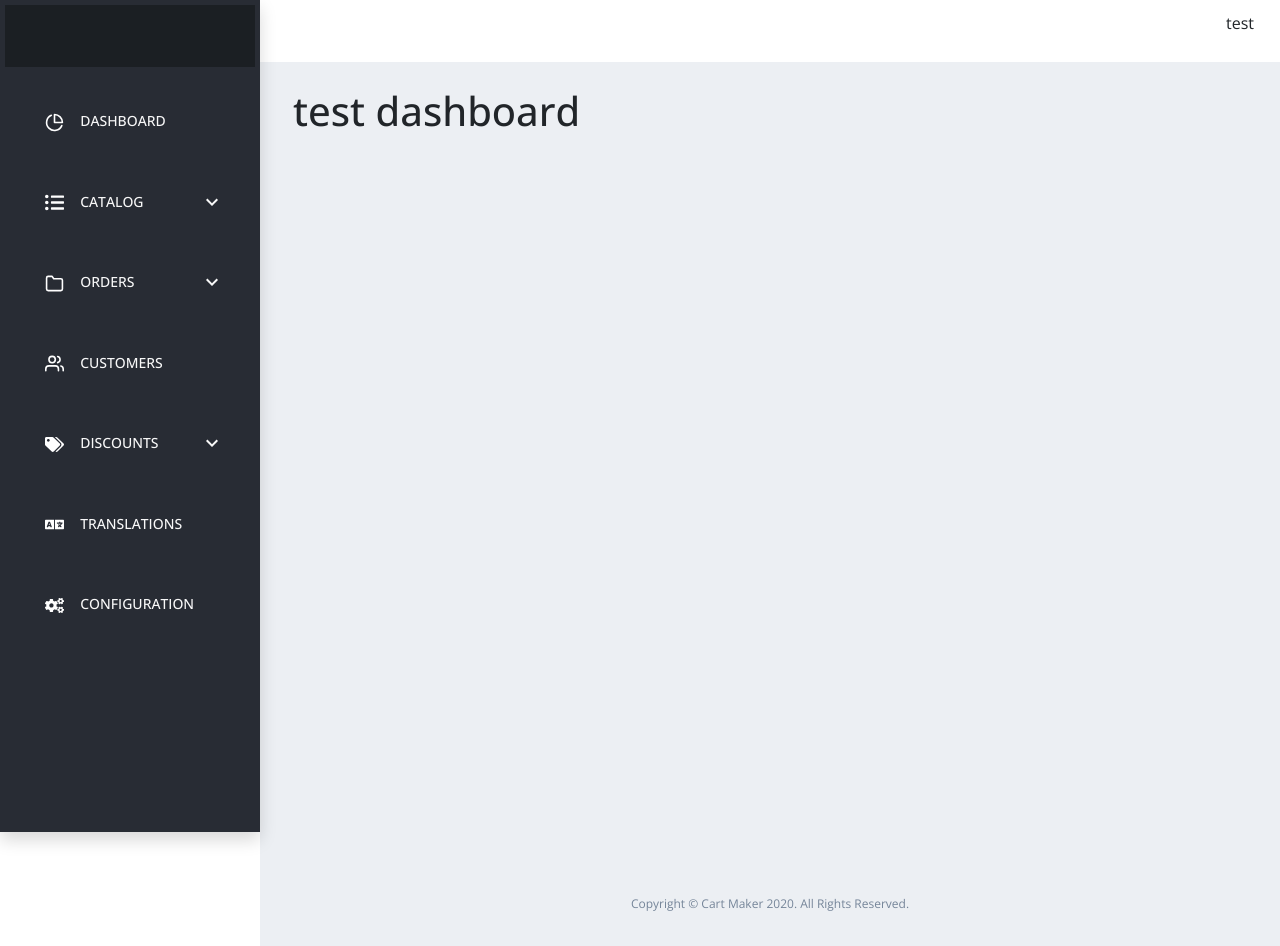
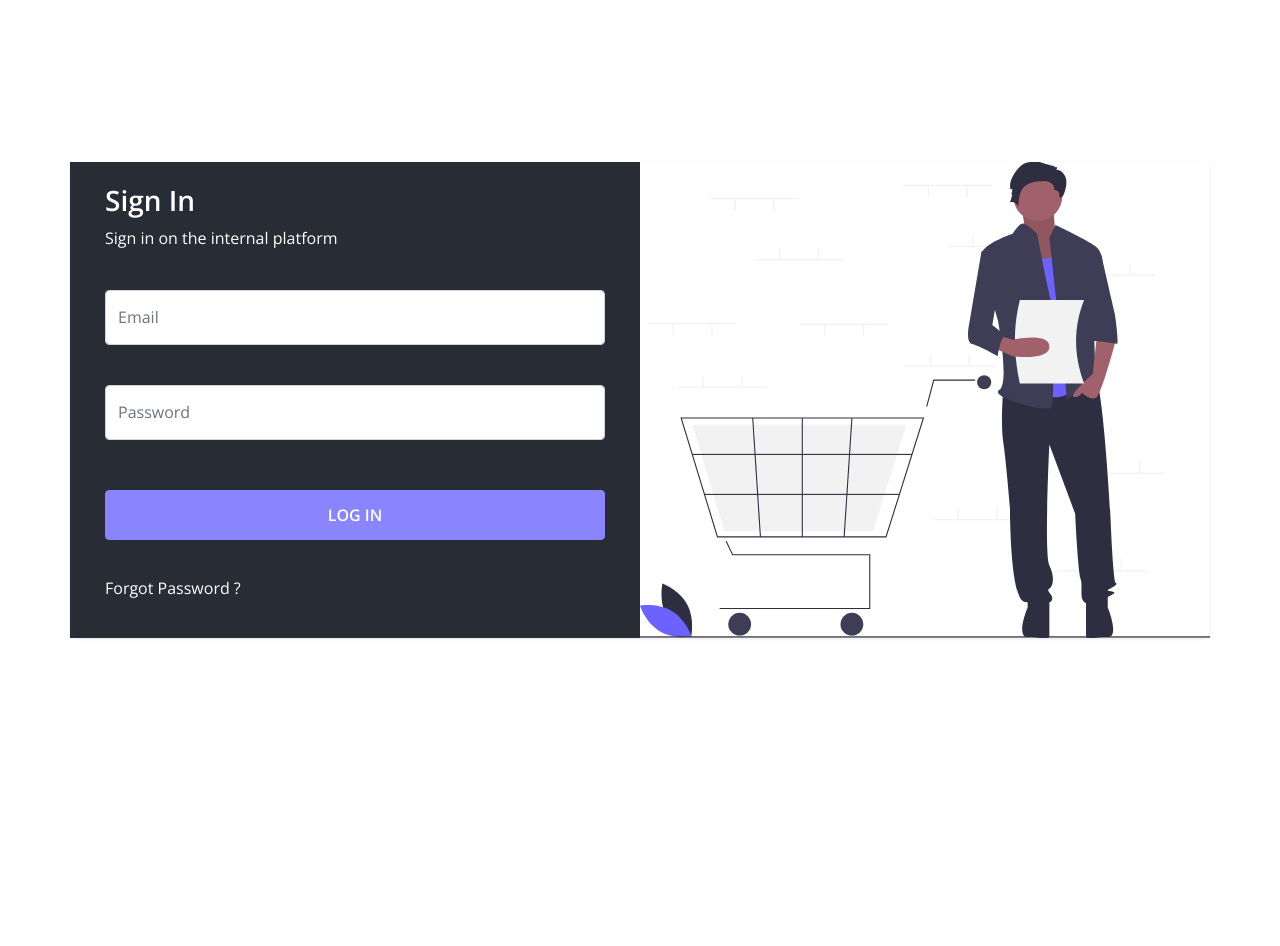
Before and after one commit to m4muchu/cm-store-owner, a React (Create React App) app: page /auth in a window 1280 px wide. After the commit the page ends 800 px from the top, so only its background shows below. Built offline with nearby package versions, Linux system fonts and the light colour scheme.

Commit message:
auth markup completed

```diff
--- /dev/null
+++ b/src/js/components/auth/AppAuth.tsx
@@ -0,0 +1,17 @@
+import React from 'react';
+import { Route, Switch } from "react-router-dom";
+import { AuthIndex } from "js/routes/Auth/index";
+
+export default class AppAuth extends React.Component {
+    render() {
+        return (
+            <div className="admin-auth-wrap">
+                <Switch>
+                    {AuthIndex.map((prop, key) => {
+                        return <Route path={prop.path} component={prop.component} key={key} />;
+                    })}
+                </Switch>
+            </div>
+        );
+    }
+}
--- /dev/null
+++ b/src/js/components/auth/components/login/login.tsx
@@ -0,0 +1,25 @@
+import React from 'react';
+import { Row, Col, Form, Button } from 'react-bootstrap';
+
+
+
+export const Login = () => {
+    return (
+        <div className="container cm-admin-card">
+            <Row>
+                <Col sm="12" lg="6" className="login-input-section">
+                    <h3>Sign In</h3>
+                    <p>Sign in on the internal platform</p>
+                    <div className="input-area">
+                        <Form.Control type="email" placeholder="Email" />
+                        <Form.Control type="password" placeholder="Password" />
+                        <Button type="submit" className="auth-submit-button">LOG IN</Button>
+                    </div>
+                    <p className="forgot-password">Forgot Password ?</p>
+                </Col>
+                <Col lg="6" className="auth-image-section">
+                </Col>
+            </Row>
+        </div>
+    );
+}
--- /dev/null
+++ b/src/js/components/auth/layouts/auth-layout.tsx
@@ -0,0 +1,24 @@
+import React from "react";
+import { Route, Switch } from "react-router-dom";
+
+import { AuthRoutes } from "js/routes/Auth/auth";
+
+
+
+const switchRoutes = (
+    <Switch>
+        {AuthRoutes.map((prop, key) => {
+            return <Route path={prop.path} component={prop.component} key={key} />;
+        })}
+    </Switch>
+);
+
+export const AuthLayout = () => {
+    return (
+        <React.Fragment>
+            <div className="auth-wrap">
+                {switchRoutes}
+            </div>
+        </React.Fragment>
+    )
+}
--- /dev/null
+++ b/src/js/routes/Auth/auth.ts
@@ -0,0 +1,8 @@
+import { Login } from "js/components/auth/components/login/login";
+
+export const AuthRoutes = [
+	{
+		path: "/auth",
+		component: Login
+	},
+];
--- /dev/null
+++ b/src/js/routes/Auth/index.ts
@@ -0,0 +1,5 @@
+import { AuthLayout } from "js/components/auth/layouts/auth-layout";
+
+export const AuthIndex = [
+	{ path: "/auth", component: AuthLayout }
+];
--- a/src/js/routes/index.ts
+++ b/src/js/routes/index.ts
@@ -1,6 +1,9 @@
 import AppAdmin from "js/components/admin/AppAdmin";
+import AppAuth from "js/components/auth/AppAuth";
+
 
 export const IndexRoutes = [
     { path: "/admin", component: AppAdmin },
+    { path: "/auth", component: AppAuth },
     { path: "/", component:AppAdmin }
 ];
--- a/src/sass/App.scss
+++ b/src/sass/App.scss
@@ -2,13 +2,13 @@
 @import 'utilities/helpers';
 @import 'base/typography';
 
-@import 'layouts/admin/global';
 @import 'layouts/admin/sidebar';
 @import 'layouts/admin/header';
 @import 'layouts/global';
 @import 'layouts/footer';
 
 @import 'pages/products';
+@import 'pages/login';
 
 @import 'components/button';
 @import 'components/react-select';
--- a/src/sass/layouts/_global.scss
+++ b/src/sass/layouts/_global.scss
@@ -1,3 +1,55 @@
+.base-container {
+    width: 100%;
+    float: left;
+}
+.global-content {
+    width: calc(100% - 260px);
+    position: relative;
+    float: left;
+    z-index: 99;
+    left: 260px;
+    background-color: #ECEFF3;
+    @media (max-width: 991.98px) {
+        width: calc(100% - 0px);
+        left: 0;
+    }
+}
+
+.global-datawrap {
+    padding-top: 0px;
+    position: relative;
+    min-height: 100vh;
+    max-width: 100%;
+    display: flex;
+    flex-grow: 1;
+    flex-direction: column;
+}
+.global-datawrap__inner {
+    padding: 25px 33px;
+    @media (max-width: 991.98px) {
+       padding: 25px 15px;
+    }
+}
+
+.admin-footer{
+    background-color: #ECEFF3;
+    padding:27px 0;
+    text-align: center;
+
+    p{
+        font-family: 'Open Sans', sans-serif;
+        font-style: normal;
+        font-weight: normal;
+        font-size: 12px;
+        line-height: 30px;
+        color: #758599;
+        margin:0;
+        padding:0;
+    }
+}
+
+
+
 .text-uppercase{
     text-transform: uppercase;
 }
--- a/src/sass/layouts/admin/_global.scss
+++ /dev/null
@@ -1,49 +0,0 @@
-.base-container {
-    width: 100%;
-    float: left;
-}
-.global-content {
-    width: calc(100% - 260px);
-    position: relative;
-    float: left;
-    z-index: 99;
-    left: 260px;
-    background-color: #ECEFF3;
-    @media (max-width: 991.98px) {
-        width: calc(100% - 0px);
-        left: 0;
-    }
-}
-
-.global-datawrap {
-    padding-top: 0px;
-    position: relative;
-    min-height: 100vh;
-    max-width: 100%;
-    display: flex;
-    flex-grow: 1;
-    flex-direction: column;
-}
-.global-datawrap__inner {
-    padding: 25px 33px;
-    @media (max-width: 991.98px) {
-       padding: 25px 15px;
-    }
-}
-
-.admin-footer{
-    background-color: #ECEFF3;
-    padding:27px 0;
-    text-align: center;
-
-    p{
-        font-family: 'Open Sans', sans-serif;
-        font-style: normal;
-        font-weight: normal;
-        font-size: 12px;
-        line-height: 30px;
-        color: #758599;
-        margin:0;
-        padding:0;
-    }
-}
--- /dev/null
+++ b/src/sass/pages/_login.scss
@@ -0,0 +1,49 @@
+.auth-wrap{
+    display: flex;
+    justify-content: center;
+    align-items: center;
+    height: 100vh;
+}
+
+.login-input-section{
+    padding: 22px 35px;
+    background-color: #282c34;
+    color: $cm-white;
+
+    h3{
+        font-weight: 600;
+    }
+
+    input {
+        margin: 40px 0;
+        height: 55px;
+    }
+
+    .input-area{
+        margin: 36px 0px;
+    }
+
+    button {
+        width: 100%;
+        background-color: $cm-primary;
+        height: 50px;
+        font-weight: 600;
+    }
+}
+
+.auth-submit-button{
+    &:hover {
+        background-color: #7977a8 !important;
+        color: $cm-white !important;
+    }
+    margin-top: 10px;
+    border-color: $cm-primary;
+}
+
+.auth-image-section{
+    background-image: url('/images/auth/auth-image.svg');
+    height: auto;
+    width: auto;
+    background-size: cover;
+    background-position: center;
+}
```
Also changed, not shown: public/images/auth/auth-image.svg (added).
